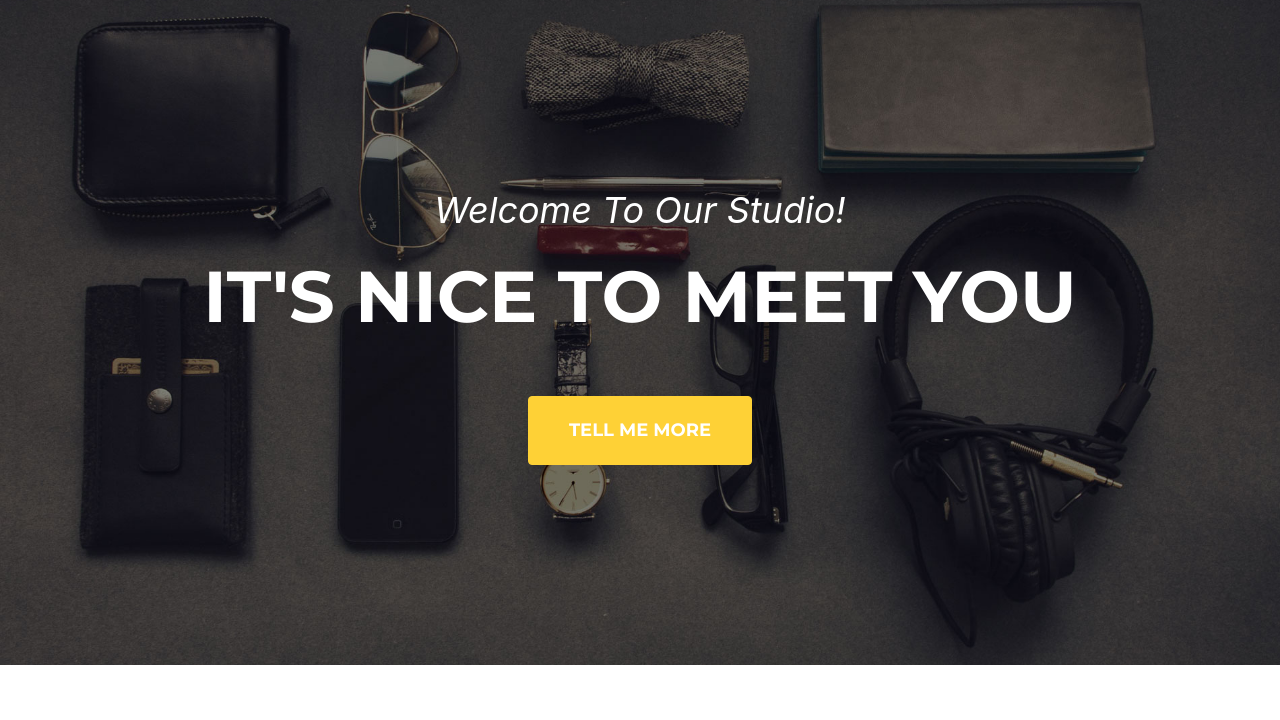
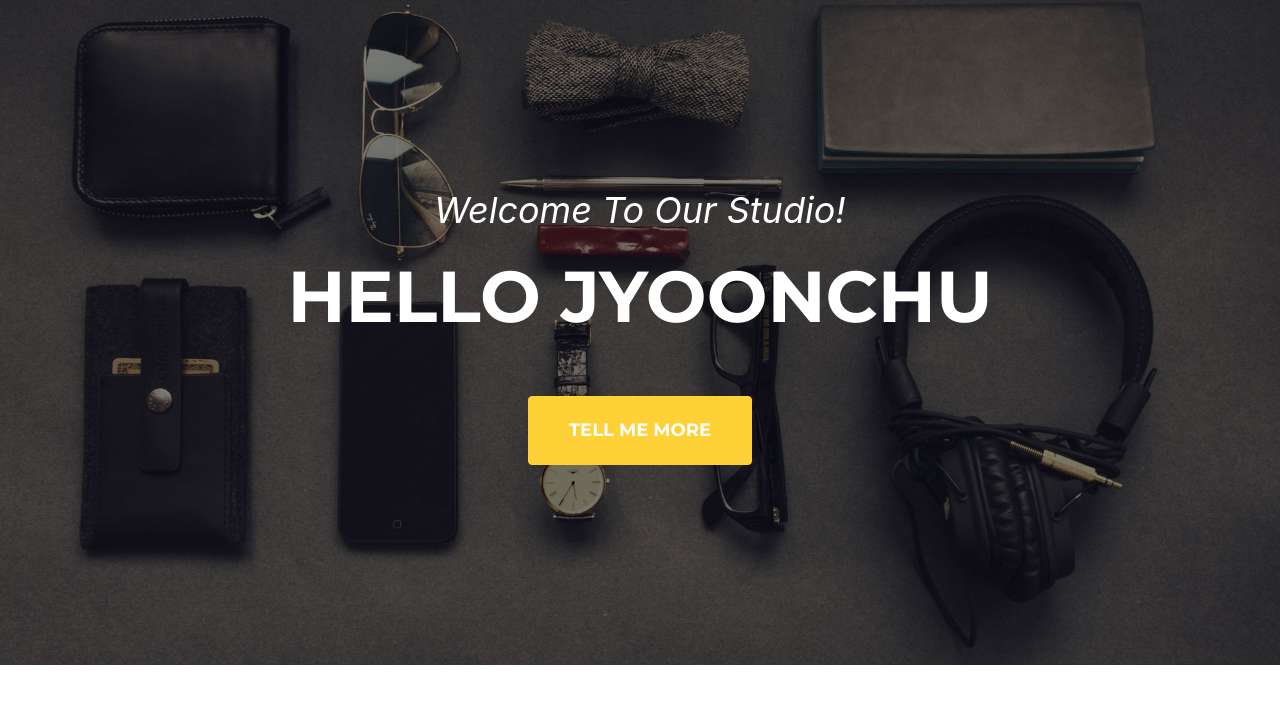
Before and after one commit to jyoonxxi/html, a plain HTML site: page index.html in a window 1280 px wide. Shown: the part 80-800 px from the top of the page. Drawn offline with nearby package versions, Linux system fonts and the light colour scheme; a web font is replaced by a local one.

Commit message:
modified index.html

```diff
--- a/index.html
+++ b/index.html
@@ -40,7 +40,7 @@
         <header class="masthead">
             <div class="container">
                 <div class="masthead-subheading">Welcome To Our Studio!</div>
-                <div class="masthead-heading text-uppercase">It's Nice To Meet You</div>
+                <div class="masthead-heading text-uppercase">hello jyoonchu</div>
                 <a class="btn btn-primary btn-xl text-uppercase js-scroll-trigger" href="#services">Tell Me More</a>
             </div>
         </header>
```
